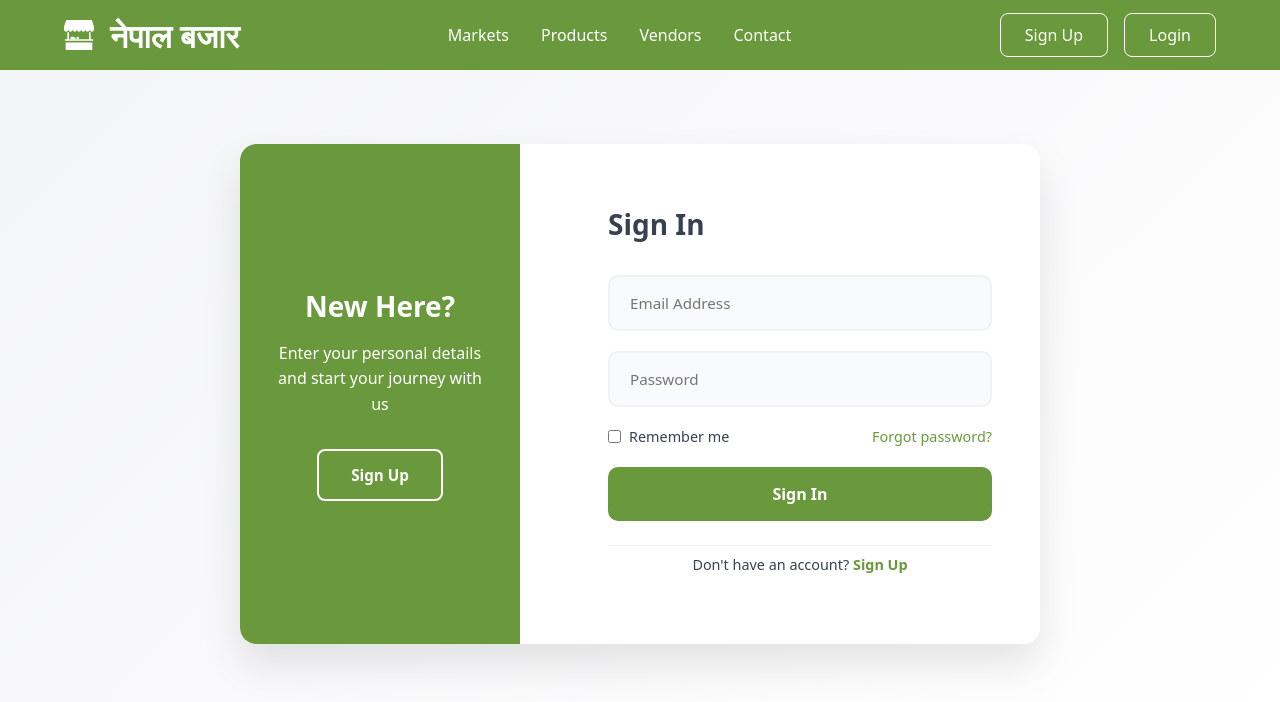
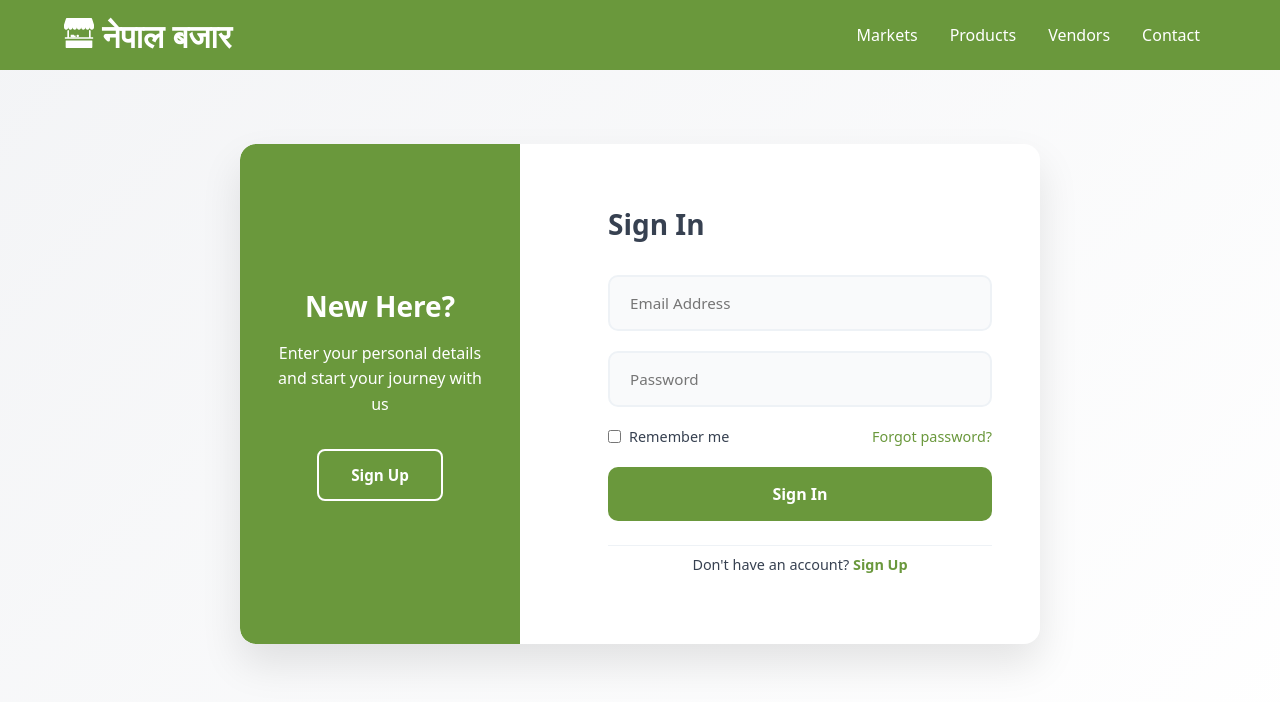
Before and after one commit to nipunshakya22/Local-Marketplace, a plain HTML site: page pages/auth.html in a window 1280 px wide. Drawn offline with Linux system fonts and the light colour scheme.

Commit message:
fix: enhanced ux

```diff
--- a/pages/auth.html
+++ b/pages/auth.html
@@ -13,8 +13,10 @@
     <header>
         <nav id="main-nav">
             <div class="logo">
-              <img src="../assets/logo.svg" alt="Logo" class="market-logo">
-              <span>नेपाल बजार</span>
+                <a href="/" style="text-decoration: none;color:inherit">
+                    <img src="../assets/logo.svg" alt="Logo" class="market-logo">
+                    <span>नेपाल बजार</span>
+                </a>
             </div>
               <ul>
                   <li><a href="#markets">Markets</a></li>
@@ -22,10 +24,6 @@
                   <li><a href="#vendors">Vendors</a></li>
                   <li><a href="#contact">Contact</a></li>
               </ul>
-              <div class="nav-buttons">
-                <a href="./pages/auth.html">Sign Up</a>
-                <a href="./pages/auth.html">Login</a>
-              </div>
           </nav>
     </header>
 
```
Also changed, not shown: index.html (+7 -5 lines), pages/seller.html (+2 -3 lines).
